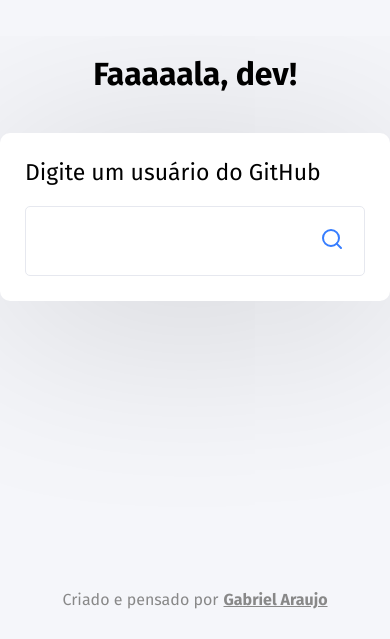
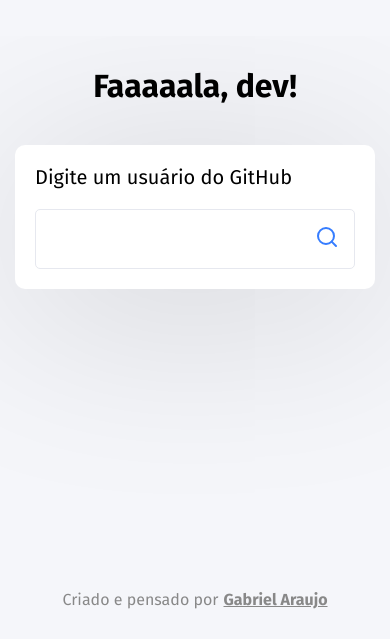
Before and after one commit to gabrielespinheira/github-profile, a React (Create React App) app: page / in a window 390 px wide. Shown: the part 219-858 px from the top of the page. Built offline with nearby package versions, Linux system fonts and the light colour scheme.

Commit message:
fix responsive

```diff
--- a/src/pages/Welcome/styles.js
+++ b/src/pages/Welcome/styles.js
@@ -54,4 +54,23 @@
       padding: 10px;
     }
   }
+
+  @media (max-width: 780px) {
+    width: 100%;
+    padding: 15px;
+  }
+
+  @media (max-width: 480px) {
+    h2 {
+      font-size: 20px;
+    }
+
+    form {
+      padding: 5px;
+    }
+
+    .card {
+      padding: 20px;
+    }
+  }
 `
```
